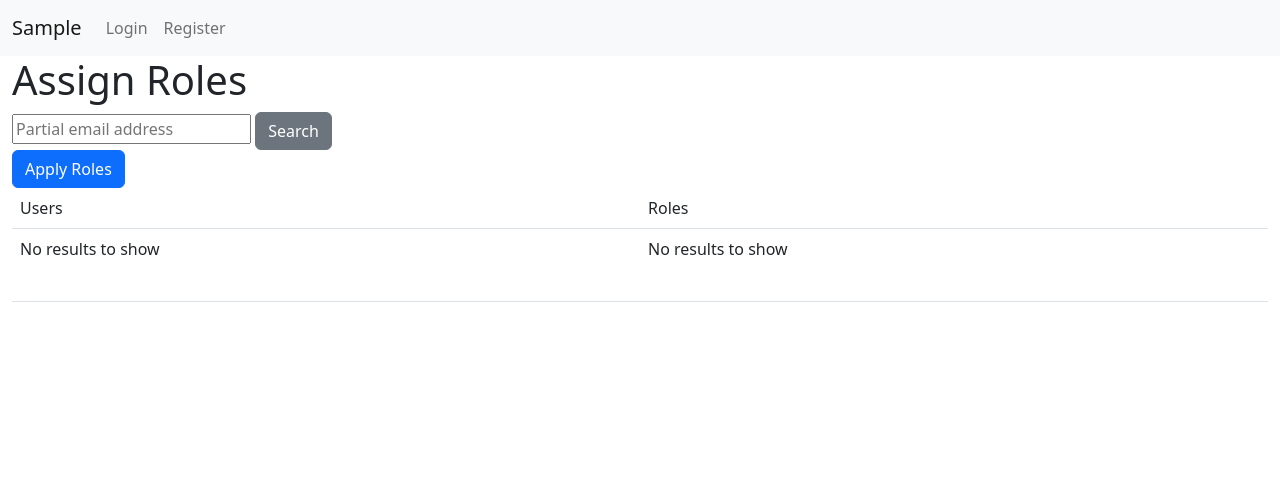
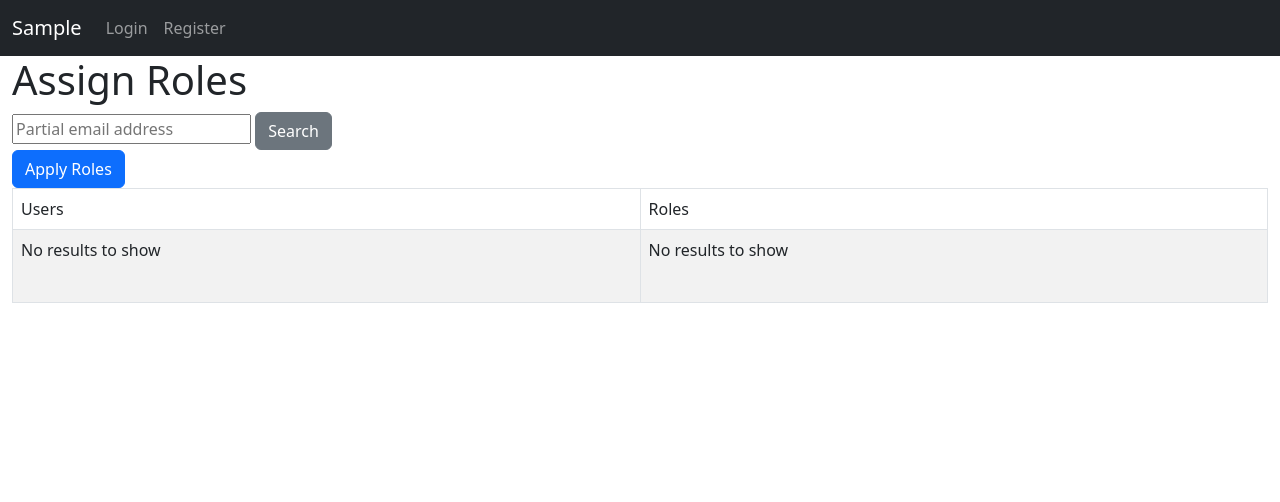
Before and after one commit to Adhithya7/IS601-007, a Flask app: template Project/roles/templates/assign.html in a window 1280 px wide. Shown: the top 502 px of the page. Run offline with Flask 2, Linux system fonts and the light colour scheme; the template is opened without the code that fills it, so the values that code supplies are empty.

Commit message:
Added styles to frontend

```diff
--- a/Project/roles/templates/assign.html
+++ b/Project/roles/templates/assign.html
@@ -13,8 +13,8 @@
         <!-- will map elements via form attribute on the element itself by form id -->
         <input type="submit" class="btn btn-primary" value="Apply Roles" />
     </form>
-    <table class="table">
-        <thead>
+    <table class="table table-striped table-bordered" >
+        <thead class="thead-dark">
             <tr>
                 <td>Users</td>
                 <td>Roles</td>
@@ -27,7 +27,7 @@
                     <table class="table">
                         {% set rows = users %}
                         {% if rows and rows|length > 0 %}
-                        <thead>
+                        <table class="table table-striped table-bordered" >
                             <tr class="text-capitalize">
                                 {% for r in rows[0] %}
                                 <th>{{r}}</th>
@@ -54,10 +54,10 @@
                 </td>
                 <td>
                     <!-- roles -->
-                    <table class="table">
+                    <table class="table table-striped table-bordered" >
                         {% set rows = roles %}
                         {% if rows and rows|length > 0 %}
-                        <thead>
+                        <thead class="thead-dark">
                             <tr class="text-capitalize">
                                 {% for r in rows[0] %}
                                 <th>{{r}}</th>
--- a/Project/roles/templates/roles_list.html
+++ b/Project/roles/templates/roles_list.html
@@ -3,9 +3,9 @@
 {% block content %}
 <div class="container-fluid">
     <div class="h1">List Roles</div>
-    <table class="table">
+    <table class="table table-striped table-bordered" >
         {% if rows and rows|length > 0 %}
-        <thead>
+        <thead class="thead-dark">
             <tr class="text-capitalize">
                 {% for r in rows[0] %}
                 <th>{{r}}</th>
--- a/Project/templates/nav.html
+++ b/Project/templates/nav.html
@@ -1,5 +1,5 @@
 {% from "_dropdown_nav.html" import dropdown_nav %}
-<nav class="navbar navbar-expand-lg bg-light">
+<nav class="navbar navbar-dark navbar-expand-lg bg-dark">
     <div class="container-fluid">
         <a class="navbar-brand" href="#">Sample</a>
         <button class="navbar-toggler" type="button" data-bs-toggle="collapse"
```
